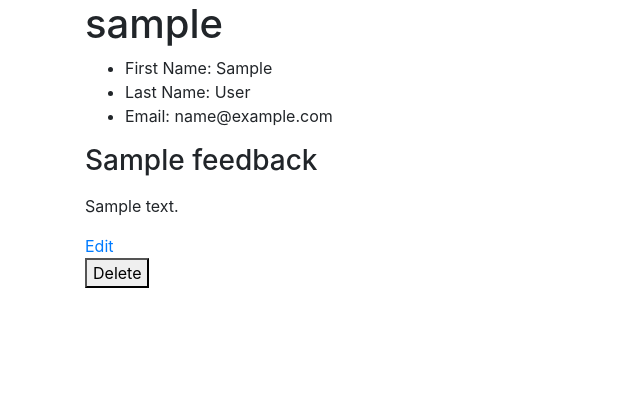
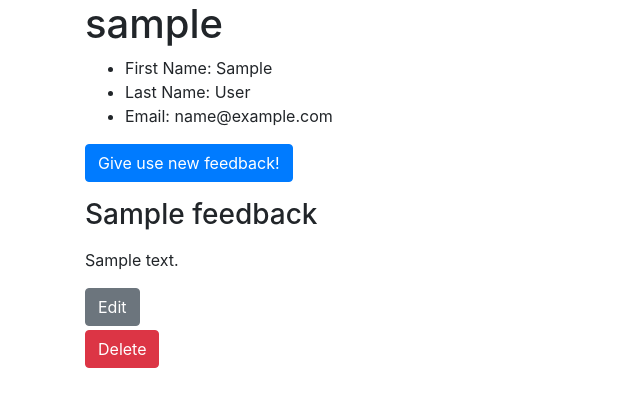
Before and after one commit to DT-1236/flask_feedback, a Flask app: template templates/user_template.html in a window 1280 px wide. Shown: the top 407 px of the page, without its empty margins (0-640 px from the left). Run offline with Flask 2, Linux system fonts and the light colour scheme; the template is opened without the code that fills it: values that come from a table or form of the project are taken from there, others are empty; tables that the repository leaves empty hold one stand-in row (values such as "Sample post"); parts of the project's set-up code (start-up, migrations or seed data) failed here and were passed over; some libraries are stand-ins or nearby versions.

Commit message:
Requirements Complete

```diff
--- a/app.py
+++ b/app.py
@@ -1,11 +1,11 @@
-from flask import Flask, render_template, redirect, flash, session
+from flask import Flask, render_template, redirect, flash, session, abort
 from flask_debugtoolbar import DebugToolbarExtension
 from sqlalchemy.exc import IntegrityError
 from werkzeug.exceptions import Unauthorized
 
 from models import db, connect_db, User, Feedback
 from secrets import DB_URI, APP_SECRET
-from forms import RegisterUser, LoginUser, AddFeedback
+from forms import RegisterUser, LoginUser, FeedbackForm
 
 app = Flask(__name__)
 app.config['SQLALCHEMY_DATABASE_URI'] = DB_URI
@@ -20,11 +20,27 @@ DebugToolbarExtension(app)
 app.config["DEBUG_TB_INTERCEPT_REDIRECTS"] = False
 
 
+@app.errorhandler(401)
+def unauthorized(e):
+    """ Unauthorized page"""
+    flash("Unauthorized to view the page. Try logging in!")
+    return redirect("/register")
+
+
+@app.errorhandler(404)
+def not_found(e):
+    """ Not found the thing page"""
+    return render_template("404.html")
+
+
 @app.route("/")
 def handle_homepage():
-    """Just redirects to register"""
-
-    return redirect('/register')
+    """Will throw Unauthorized with redirects to login if not logged in
+    else redirects to user page"""
+    if 'user_id' in session:
+        user = User.query.get_or_404(session['user_id'])
+        return redirect(f'/users/{user.username}')
+    return redirect("/register")
 
 
 @app.route("/register", methods=["POST", "GET"])
@@ -44,8 +60,8 @@ def display_register_form_and_handle_register_form():
             db.session.commit()
             session['user_id'] = user.id
             return redirect(f'/users/{form.username.data}')
-        except IntegrityError:
-            form.username.errors.append("Username already exists")
+        except IntegrityError as error:
+            flash(error.args[0][error.args[0].find("DETAIL"):])
             return render_template("register.html", form=form)
 
     else:
@@ -75,8 +91,11 @@ def display_login_form_and_handle_login_form():
 def display_secret_page(username):
     """Displays secrets to the worthy"""
 
-    user = authorize(username)
-    return render_template('user_template.html', user=user)
+    authorize(username)
+    page_user = User.query.filter_by(username=username).first()
+    if not page_user:
+        abort(404)
+    return render_template('user_template.html', user=page_user)
 
 
 @app.route("/logout")
@@ -103,10 +122,13 @@ def delete_user(username):
 @app.route('/users/<username>/feedback/add', methods=['GET', 'POST'])
 def add_feedback(username):
     user = authorize(username)
-    form = AddFeedback()
+    form = FeedbackForm()
 
     if form.validate_on_submit():
-        feedback = Feedback(title=form.title.data, content=form.content.data)
+        feedback = Feedback(
+            title=form.title.data,
+            content=form.content.data,
+            username=user.username)
         db.session.add(feedback)
         db.session.commit()
         return redirect(f'/users/{user.username}')
@@ -115,17 +137,37 @@ def add_feedback(username):
 
 
 @app.route('/feedback/<feedback_id>/update', methods=['GET', 'POST'])
-def update_feedback(feedback_id):
+def display_edit_feedback_and_handle_edit_feedback(feedback_id):
+
     feedback = Feedback.query.get_or_404(feedback_id)
+    form = FeedbackForm(obj=feedback)
     user = authorize(feedback.user.username)
+
+    if form.validate_on_submit():
+        feedback.title = form.title.data
+        feedback.content = form.content.data
+        feedback.username = user.username
+        db.session.commit()
+        flash("Feedback updated!")
+        return redirect(f'/users/{user.username}')
+    else:
+        return render_template("feedback_form.html", form=form)
+
+
+@app.route('/feedback/<int:feedback_id>/delete', methods=['POST'])
+def delete_existing_feedback(feedback_id: int):
+    feedback = Feedback.query.get_or_404(feedback_id)
+    authorize(feedback.username)
+    db.session.delete(feedback)
+    db.session.commit()
+    flash("Deleted that feedback, bruh")
+    return redirect(f"/users/{feedback.username}")
 
 
 def authorize(username):
-    import pdb
-    pdb.set_trace()
     if "user_id" not in session:
         raise Unauthorized()
     user = User.query.get_or_404(session['user_id'])
-    if user.username != username:
+    if (user.username.casefold() != username.casefold()) and not user.is_admin:
         raise Unauthorized()
     return user
--- a/forms.py
+++ b/forms.py
@@ -20,7 +20,7 @@ class LoginUser(FlaskForm):
     password = PasswordField("Password", validators=[InputRequired()])
 
 
-class AddFeedback(FlaskForm):
+class FeedbackForm(FlaskForm):
     """Adds user feedback"""
 
     title = StringField(
--- a/models.py
+++ b/models.py
@@ -1,6 +1,7 @@
 from flask import session
 from flask_sqlalchemy import SQLAlchemy
 from flask_bcrypt import Bcrypt
+from sqlalchemy.sql import expression
 
 db = SQLAlchemy()
 bcrypt = Bcrypt()
@@ -24,6 +25,7 @@ class User(db.Model):
     email = db.Column(db.String(50), unique=True, nullable=False)
     first_name = db.Column(db.String(30), nullable=False)
     last_name = db.Column(db.String(30), nullable=False)
+    is_admin = db.Column(db.Boolean, server_default=expression.false())
 
     def validate(self, input_password: str) -> bool:
         """Accepts input_password and returns boolean indicating match to password hash"""
--- a/templates/register.html
+++ b/templates/register.html
@@ -11,4 +11,6 @@ Welcome new guy!
     <button class="btn btn-primary" type="submit">Initiate Yourself!</button>
 </form>
 
+<a class="btn btn-secondary my-2" href="/login">Or you can log in if you remember your password</a>
+
 {% endblock %}
--- a/templates/user_template.html
+++ b/templates/user_template.html
@@ -10,6 +10,7 @@
   <li>Last Name: {{ user.last_name }}</li>
   <li>Email: {{ user.email }}</li>
 </ul>
+<a class="btn btn-primary" role="button" href="/users/{{user.username}}/feedback/add">Give use new feedback!</a>
 <section>
   {% for item in user.feedbacks %}
     <p>
@@ -18,9 +19,9 @@
     <p>
       {{ item.content }}
     </p>
-    <a href="/feedback/{{ item.id }}/update" role="button">Edit</a>
+    <a class="btn btn-secondary" href="/feedback/{{ item.id }}/update" role="button">Edit</a>
     <form action="/feedback/{{ item.id }}/delete" method="post">
-      <button type="submit">Delete</button>
+      <button class="btn my-1 btn-danger" type="submit">Delete</button>
     </form>
 
     {% endfor %}
```
Also changed, not shown: templates/404.html (added, +12 -0 lines).
